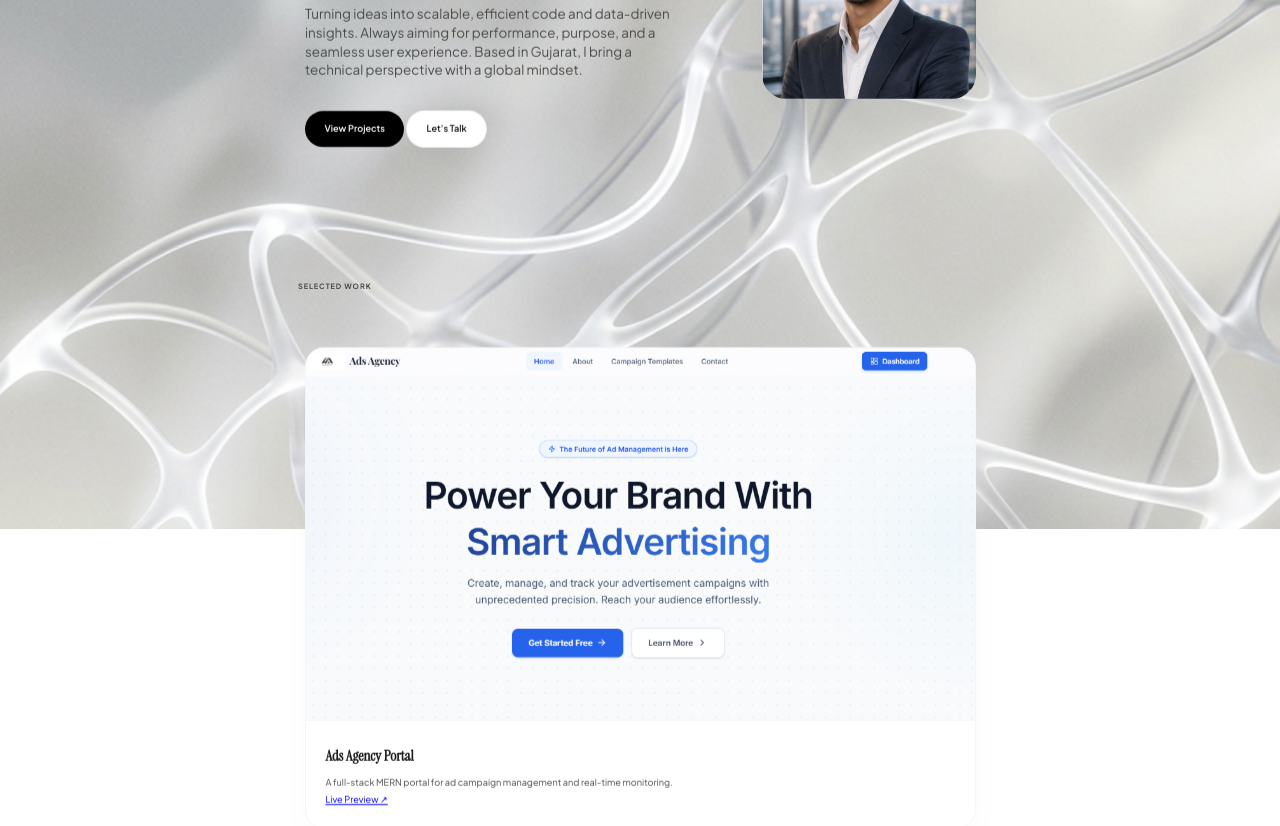
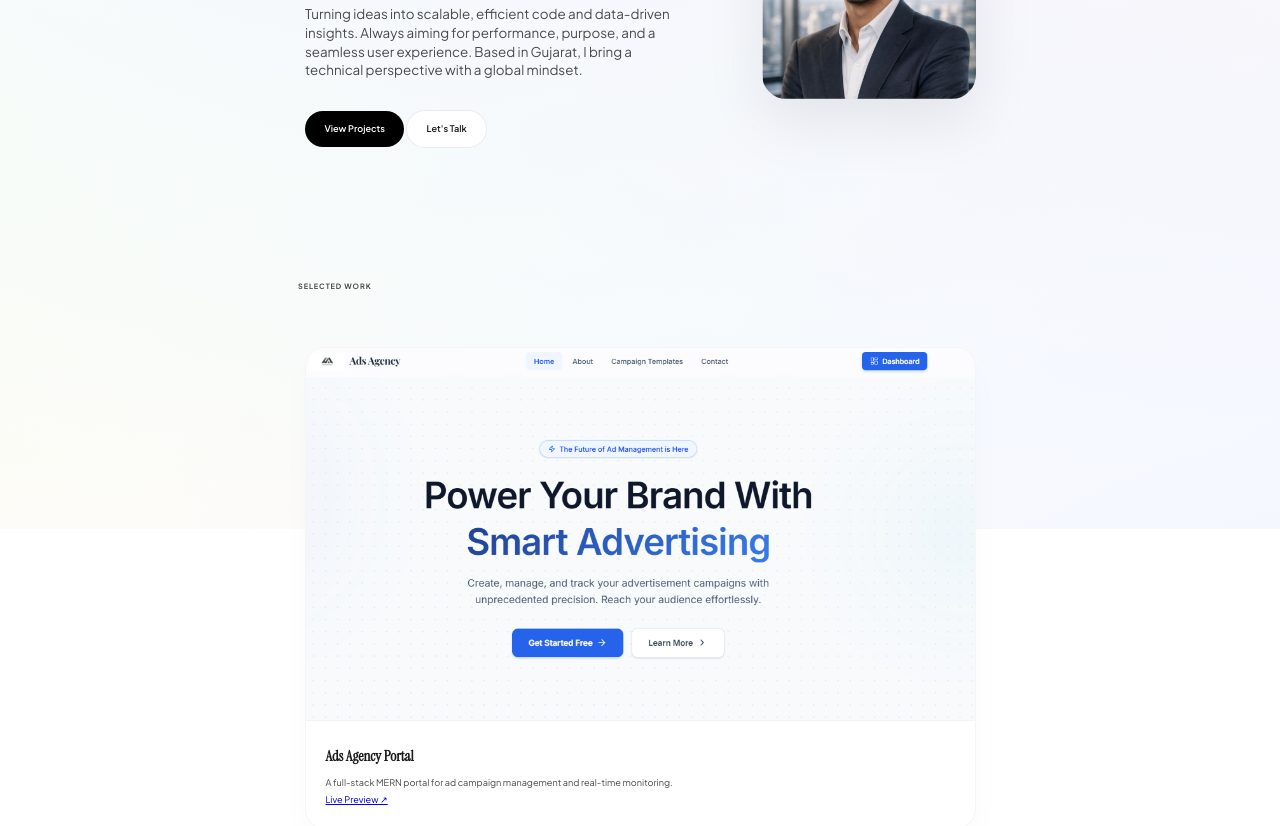
Before and after one commit to mohitsthummar-ops/mohit_portfolio, a plain HTML site: page index.html in a window 1280 px wide. Shown: the part 271-1097 px from the top of the page. Drawn offline with nearby package versions, Linux system fonts and the light colour scheme.

Commit message:
Update portfolio: Removed review links, fixed button, updated background animation

```diff
--- a/index.html
+++ b/index.html
@@ -34,7 +34,6 @@
                     <li><a href="#work" class="nav-link">Projects</a></li>
                     <li><a href="#skills" class="nav-link">About</a></li>
                     <li><a href="#services" class="nav-link">Services</a></li>
-                    <li><a href="#reviews" class="nav-link">Review</a></li>
                     <li><a href="#contact" class="nav-link">Contact</a></li>
                 </ul>
                 <div class="status-pill">
@@ -348,7 +347,7 @@
                     </div>
                 </div>
 
-                <a href="mailto:mohitsthummar@gmail.com" class="btn contact-btn-black magnetic">Send Your Message</a>
+                <a href="https://mail.google.com/mail/?view=cm&fs=1&to=mohitsthummar@gmail.com" target="_blank" class="btn primary magnetic">Send Your Message</a>
             </div>
         </section>
     </main>
@@ -396,8 +395,6 @@
                 <span class="bullet">•</span>
                 <a href="#services">Services</a>
                 <span class="bullet">•</span>
-                <a href="#reviews">Reviews</a>
-                <span class="bullet">•</span>
                 <a href="#contact">Contact</a>
             </nav>
 
--- a/style.css
+++ b/style.css
@@ -60,7 +60,7 @@ section {
     padding: 120px 40px 80px;
 }
 
-/* Background Dynamic Floating */
+/* Background Dynamic Floating Mesh Gradient */
 .vignette {
     position: fixed;
     top: 0;
@@ -69,26 +69,28 @@ section {
     height: 100%;
     pointer-events: none;
     z-index: -1;
-    background-color: #FFFFFF;
-    background-image: url('assets/hero_bg.png');
-    background-size: 120%;
-    /* Increased for panning room */
-    background-position: center;
-    background-repeat: no-repeat;
-    animation: floatingLines 40s ease-in-out infinite alternate;
+    background-color: #ffffff;
+    background-image:
+        radial-gradient(at 40% 20%, rgba(240, 244, 255, 0.8) 0px, transparent 50%),
+        radial-gradient(at 80% 0%, rgba(255, 240, 245, 0.8) 0px, transparent 50%),
+        radial-gradient(at 0% 50%, rgba(245, 255, 240, 0.8) 0px, transparent 50%),
+        radial-gradient(at 80% 50%, rgba(240, 248, 255, 0.8) 0px, transparent 50%),
+        radial-gradient(at 0% 100%, rgba(255, 245, 240, 0.8) 0px, transparent 50%),
+        radial-gradient(at 80% 100%, rgba(240, 240, 255, 0.8) 0px, transparent 50%),
+        radial-gradient(at 0% 0%, rgba(255, 255, 255, 1) 0px, transparent 50%);
+    background-size: 200% 200%;
+    animation: meshGradient 20s ease-in-out infinite alternate;
 }
 
-@keyframes floatingLines {
+@keyframes meshGradient {
     0% {
         background-position: 0% 0%;
     }
-
     50% {
         background-position: 100% 100%;
     }
-
     100% {
-        background-position: 0% 100%;
+        background-position: 0% 50%;
     }
 }
 
```
